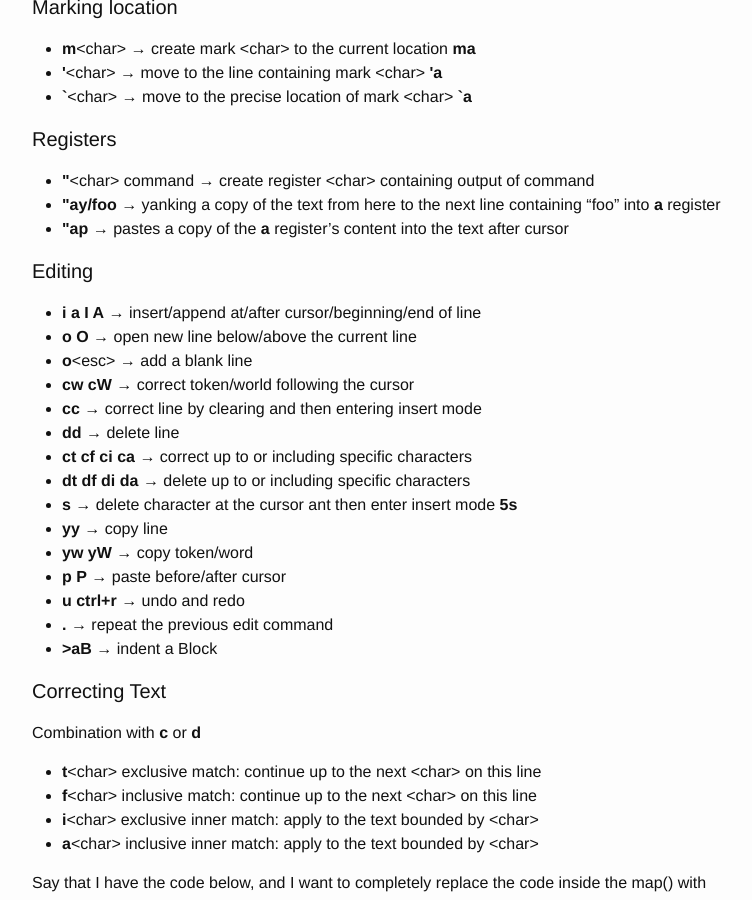
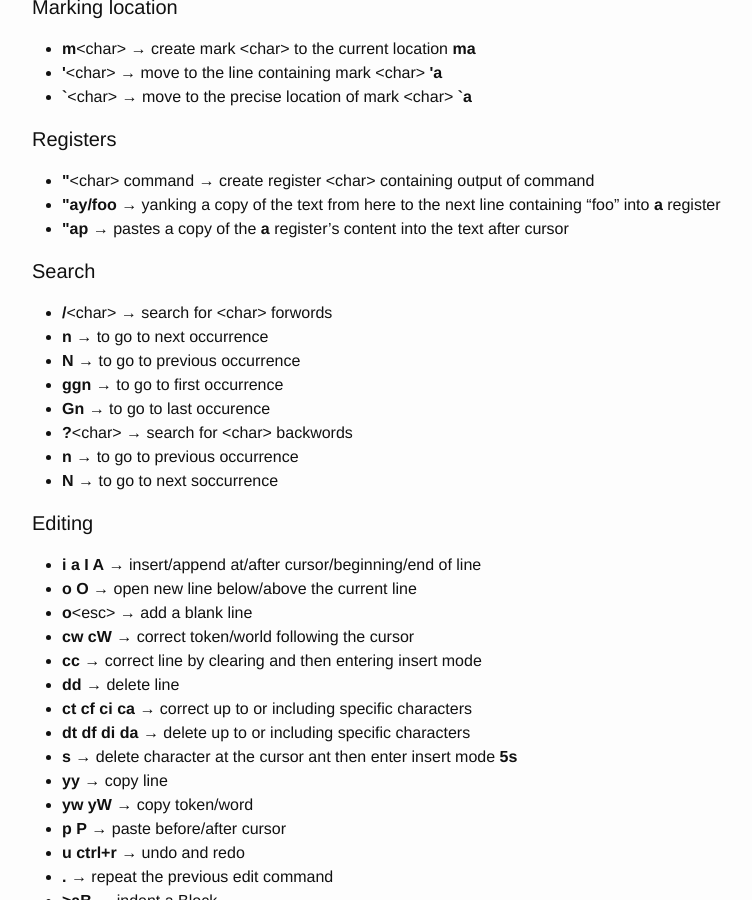
Before and after one commit to bendo/bendo.github.io, a Jekyll site: the page built from vim.md, in a window 1280 px wide and 900 px high, scrolled down 724 px. Shown: the whole window, without its empty margins (238-990 px from the left). Built offline with Jekyll 4.4.1, drawn with Linux system fonts in a browser that asks for light colours.

Commit message:
vim search

```diff
--- a/vim.md
+++ b/vim.md
@@ -39,6 +39,16 @@ permalink: /vim/
   - **\"ap** &rarr; pastes a copy of the **a** register's content into the text
     after cursor
 
+#### Search
+  - **/**\<char\> &rarr; search for \<char\> forwords
+  - **n**         &rarr; to go to next occurrence
+  - **N**         &rarr; to go to previous occurrence
+  - **ggn**       &rarr; to go to first occurrence
+  - **Gn**        &rarr; to go to last occurence
+  - **?**\<char\> &rarr; search for \<char\> backwords
+  - **n**         &rarr; to go to previous occurrence
+  - **N**         &rarr; to go to next soccurrence
+
 #### Editing
   - **i a I A**     &rarr; insert/append at/after cursor/beginning/end of line
   - **o O**         &rarr; open new line below/above the current line
@@ -71,8 +81,11 @@ permalink: /vim/
 
   The first thing I need to do is get my cursor anywhere inside the parentheses
   belonging to map(). The exact command I use depends on where I end up:
+
   - If the cursor is just inside the open paren for map(), I could use “**cf)**”. This corrects all text up to and including the next “**)**” on this line.
+
   - Say the cursor is on the word “format”. I would do “**ci(**”. Vim will search backward to find the first open paren, then search forward to find its match, and correct the text between (but not including) those characters.
+
   - Maybe my cursor was already closest to the word “cookies.” To break out of the inner parentheses, I would need to add a count and do “**2ci(**”. This is almost identical to the last example, except that the 2 is needed due to the nested parentheses.
 
 #### Tabs
```
